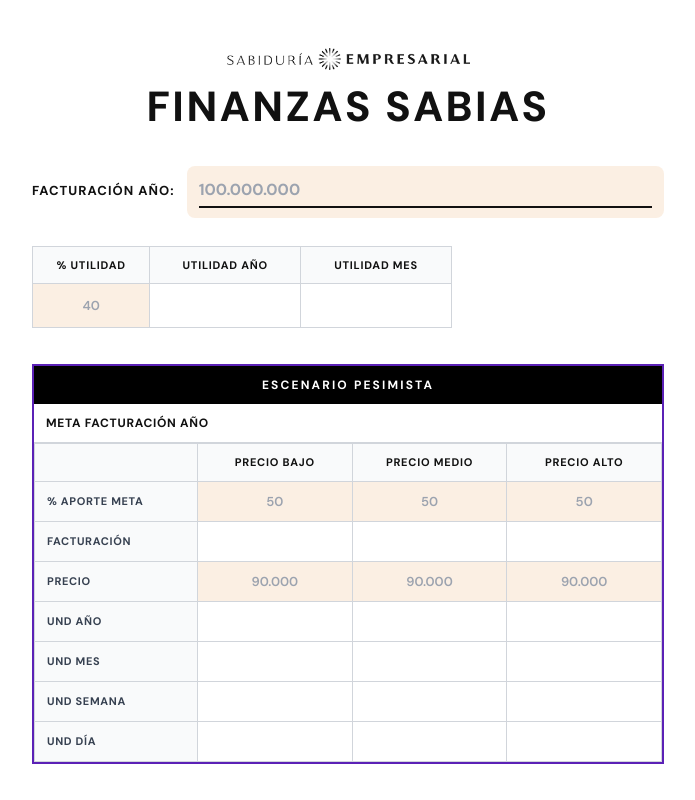
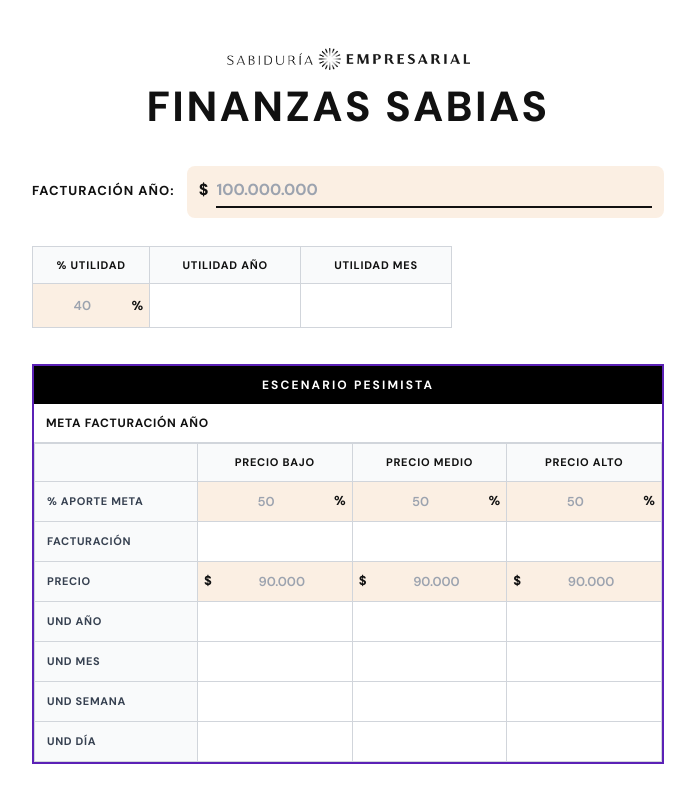
Before and after one commit to tecnologiasabiduria/finance-dashboard-web, a React (Vite) app: page /workshop in a window 1280 px wide. Shown: the top 800 px of the page, without its empty margins (292-987 px from the left). Built offline with nearby package versions, Linux system fonts and the light colour scheme.

Commit message:
feat: enhance print functionality and improve report layout in Workshop and WorkshopPro components

```diff
--- a/src/pages/Workshop.jsx
+++ b/src/pages/Workshop.jsx
@@ -46,7 +46,8 @@ const COLS = [
 const ROW_LABELS = ['% Aporte Meta', 'Facturación', 'Precio', 'Und Año', 'Und Mes', 'Und Semana', 'Und Día'];
 const INPUT_ROWS = [0, 2]; // índices de filas que son inputs (% Aporte Meta, Precio)
 
-function generatePrintHTML({ facturacionVal, utilidadPctVal, utilidadAnio, utilidadMes, productos, calcs }) {
+function generatePrintHTML({ facturacionVal, utilidadPctVal, utilidadAnio, utilidadMes, productos, calcs, assetOrigin }) {
+  const logoSrc = `${assetOrigin}/assets/brand/workshop-sabiduria-empresarial.png`;
   const rows = [
     productos.map(p => `${parsePct(p.aportePct) || ''}%`),
     calcs.map(c => fmtCOP(c.facturacion)),
@@ -60,9 +61,10 @@ function generatePrintHTML({ facturacionVal, utilidadPctVal, utilidadAnio, utili
   const th = (v, extra='') => `<th style="border:1px solid #ccc;padding:8px 12px;text-align:center;font-size:11px;font-weight:700;text-transform:uppercase;letter-spacing:0.05em;background:#f5f5f5;${extra}">${v}</th>`;
   return `
     <div class="print-report">
-      <div style="text-align:center;margin-bottom:32px;">
-        <h1 style="font-size:32px;font-weight:900;letter-spacing:0.05em;margin-bottom:4px;">FINANZAS SABIAS</h1>
-      </div>
+      <header style="text-align:center;margin-bottom:28px;padding-bottom:22px;border-bottom:2px solid #111;">
+        <img src="${logoSrc}" alt="Sabiduría Empresarial" width="3050" height="279" style="display:block;margin:0 auto 16px;max-width:min(280px,72vw);width:auto;height:auto;max-height:34px;object-fit:contain;object-position:center;" />
+        <h1 style="font-size:clamp(22px,5vw,30px);font-weight:900;letter-spacing:0.06em;margin:0;text-transform:uppercase;line-height:1.1;">Finanzas Sabias</h1>
+      </header>
       <section>
         <p style="font-size:14px;font-weight:700;text-transform:uppercase;letter-spacing:0.05em;margin-bottom:16px;">
           Facturación Año: <span style="border-bottom:2px solid #000;padding-bottom:2px;min-width:200px;display:inline-block;">&nbsp;${fmtCOP(facturacionVal)}&nbsp;</span>
@@ -161,6 +163,37 @@ function FormInput({ value, onChange, placeholder = '', align = 'left', style =
   );
 }
 
+/** Prefijo/sufijo fijo ($, %) junto a inputs en celdas editables para evitar confusión */
+function InputAffix({ prefix, suffix, children }) {
+  return (
+    <div
+      style={{
+        display: 'flex',
+        alignItems: 'center',
+        justifyContent: 'center',
+        width: '100%',
+        height: '100%',
+        gap: 6,
+        padding: '0 6px',
+      }}
+    >
+      {prefix != null && (
+        <span style={{ fontWeight: 700, fontSize: 13, color: '#111', flexShrink: 0 }} aria-hidden>
+          {prefix}
+        </span>
+      )}
+      <div style={{ flex: '1 1 0', minWidth: 0, height: '100%', display: 'flex', alignItems: 'center' }}>
+        {children}
+      </div>
+      {suffix != null && (
+        <span style={{ fontWeight: 700, fontSize: 13, color: '#111', flexShrink: 0 }} aria-hidden>
+          {suffix}
+        </span>
+      )}
+    </div>
+  );
+}
+
 export default function Workshop() {
   const escenarioTabla = useMediaMinWidth(720);
 
@@ -189,19 +222,31 @@ export default function Workshop() {
     setProductos(prev => prev.map((p, idx) => idx === i ? { ...p, [field]: value } : p));
 
   const handlePrint = () => {
-    const html = generatePrintHTML({ facturacionVal, utilidadPctVal, utilidadAnio, utilidadMes, productos, calcs });
+    const html = generatePrintHTML({
+      facturacionVal,
+      utilidadPctVal,
+      utilidadAnio,
+      utilidadMes,
+      productos,
+      calcs,
+      assetOrigin: window.location.origin,
+    });
     printReport(html, 'Finanzas Sabias – Workshop');
   };
 
   const rows = [
     productos.map((p, i) => (
-      <FormInput key={i} value={p.aportePct} onChange={v => setProducto(i, 'aportePct', v)} placeholder="50" align="center" />
+      <InputAffix key={i} suffix="%">
+        <FormInput value={p.aportePct} onChange={v => setProducto(i, 'aportePct', v)} placeholder="50" align="center" />
+      </InputAffix>
     )),
     calcs.map((c, i) => (
       <span key={i} style={{ fontSize: 13, fontWeight: 600, color: '#111' }}>{fmtCOP(c.facturacion)}</span>
     )),
     productos.map((p, i) => (
-      <FormInput key={i} value={p.precio} onChange={v => setProducto(i, 'precio', formatThousands(v))} placeholder="90.000" align="center" />
+      <InputAffix key={i} prefix="$">
+        <FormInput value={p.precio} onChange={v => setProducto(i, 'precio', formatThousands(v))} placeholder="90.000" align="center" />
+      </InputAffix>
     )),
     calcs.map((c, i) => <span key={i} style={{ fontSize: 13, fontWeight: 600, color: '#111' }}>{fmtNum(c.undAnio)}</span>),
     calcs.map((c, i) => <span key={i} style={{ fontSize: 13, fontWeight: 600, color: '#111' }}>{fmtNum(c.undMes)}</span>),
@@ -293,6 +338,25 @@ export default function Workshop() {
             Facturación Año:
           </label>
           <div className="workshop-facturacion-field">
+            <div
+              style={{
+                display: 'flex',
+                alignItems: 'baseline',
+                gap: 8,
+                width: '100%',
+              }}
+            >
+              <span
+                style={{
+                  fontSize: 'clamp(14px, 3.5vw, 16px)',
+                  fontWeight: 800,
+                  color: '#111',
+                  flexShrink: 0,
+                }}
+                aria-hidden
+              >
+                $
+              </span>
               <input
                 id="workshop-facturacion-input"
                 type="text"
@@ -300,8 +364,10 @@ export default function Workshop() {
                 value={facturacion}
                 onChange={e => setFacturacion(formatThousands(e.target.value))}
                 placeholder="100.000.000"
+                aria-label="Facturación del año en pesos colombianos"
                 style={{
-                width: '100%',
+                  flex: '1 1 0',
+                  minWidth: 0,
                   border: 'none',
                   borderBottom: '2px solid #111',
                   outline: 'none',
@@ -313,6 +379,7 @@ export default function Workshop() {
                   color: '#111',
                 }}
               />
+            </div>
             {facturacionVal > 0 && (
               <span style={{ display: 'block', marginTop: 6, fontSize: 12, color: '#6b7280', fontWeight: 500, wordBreak: 'break-word' }}>
                 {fmtCOP(facturacionVal)}
@@ -334,9 +401,9 @@ export default function Workshop() {
             <tbody>
               <tr>
                 <td style={{ border: BORDER, padding: 0, height: 44, backgroundColor: EDITABLE_SURFACE }}>
-                  <div style={{ display: 'flex', alignItems: 'center', height: '100%' }}>
+                  <InputAffix suffix="%">
                     <FormInput value={utilidadPct} onChange={setUtilidadPct} placeholder="40" align="center" />
-                  </div>
+                  </InputAffix>
                 </td>
                 <td style={{ border: BORDER, textAlign: 'center', padding: '10px 12px', fontSize: 'clamp(12px, 2.8vw, 13px)', fontWeight: 600, height: 44 }}>
                   {fmtCOP(utilidadAnio)}
--- a/src/pages/WorkshopPro.jsx
+++ b/src/pages/WorkshopPro.jsx
@@ -62,7 +62,8 @@ function useIsMobile() {
   return mobile;
 }
 
-function generatePrintHTML({ facturacionVal, utilidadPctVal, utilidadAnio, utilidadMes, productos, calcs }) {
+function generatePrintHTML({ facturacionVal, utilidadPctVal, utilidadAnio, utilidadMes, productos, calcs, assetOrigin }) {
+  const logoSrc = `${assetOrigin}/assets/brand/workshop-sabiduria-empresarial.png`;
   const rows = [
     productos.map(p => `${parsePct(p.aportePct) || ''}%`),
     calcs.map(c => fmtCOP(c.facturacion)),
@@ -76,6 +77,9 @@ function generatePrintHTML({ facturacionVal, utilidadPctVal, utilidadAnio, utili
   const th   = v => `<th style="border:1px solid #ccc;padding:9px 14px;text-align:center;font-size:11px;font-weight:700;text-transform:uppercase;letter-spacing:.05em;background:#f5f5f5;">${v}</th>`;
   return `
     <div class="print-report">
+      <div style="text-align:center;margin-bottom:20px;">
+        <img src="${logoSrc}" alt="Sabiduría Empresarial" width="3050" height="279" style="display:block;margin:0 auto;max-width:min(280px,72vw);width:auto;height:auto;max-height:34px;object-fit:contain;" />
+      </div>
       <div class="print-report-header">
         <div>
           <h1 class="print-report-title">FINANZAS SABIAS</h1>
@@ -281,7 +285,15 @@ export default function WorkshopPro() {
     setProductos(prev => prev.map((p, idx) => idx === i ? { ...p, [field]: value } : p));
 
   const handlePrint = () => {
-    const html = generatePrintHTML({ facturacionVal, utilidadPctVal, utilidadAnio, utilidadMes, productos, calcs });
+    const html = generatePrintHTML({
+      facturacionVal,
+      utilidadPctVal,
+      utilidadAnio,
+      utilidadMes,
+      productos,
+      calcs,
+      assetOrigin: window.location.origin,
+    });
     printReport(html, 'Finanzas Sabias – Workshop');
   };
 
--- a/src/utils/printReport.js
+++ b/src/utils/printReport.js
@@ -302,17 +302,49 @@ export function printReport(htmlContent, title = 'Informe Financiero') {
     </head>
     <body>
       ${htmlContent}
-      <script>
-        window.onload = function() {
-          setTimeout(function() {
-            window.print();
-          }, 500);
-        };
-      </script>
     </body>
     </html>
   `;
 
   printWindow.document.write(html);
   printWindow.document.close();
+
+  let printed = false;
+  const runPrint = () => {
+    if (printed) return;
+    printed = true;
+    setTimeout(() => {
+      try {
+        printWindow.focus();
+        printWindow.print();
+      } catch {
+        /* ventana cerrada u otro error del navegador */
+      }
+    }, 80);
+  };
+
+  const waitForImagesThenPrint = () => {
+    const imgs = Array.from(printWindow.document.images);
+    const pending = imgs.filter((img) => !img.complete);
+    if (pending.length === 0) {
+      runPrint();
+      return;
+    }
+    let left = pending.length;
+    const oneDone = () => {
+      left -= 1;
+      if (left <= 0) runPrint();
+    };
+    pending.forEach((img) => {
+      img.addEventListener('load', oneDone, { once: true });
+      img.addEventListener('error', oneDone, { once: true });
+    });
+    setTimeout(runPrint, 4500);
+  };
+
+  if (printWindow.document.readyState === 'complete') {
+    waitForImagesThenPrint();
+  } else {
+    printWindow.addEventListener('load', waitForImagesThenPrint, { once: true });
+  }
 }
```
Lines whose indentation alone changed are shown as unchanged.
